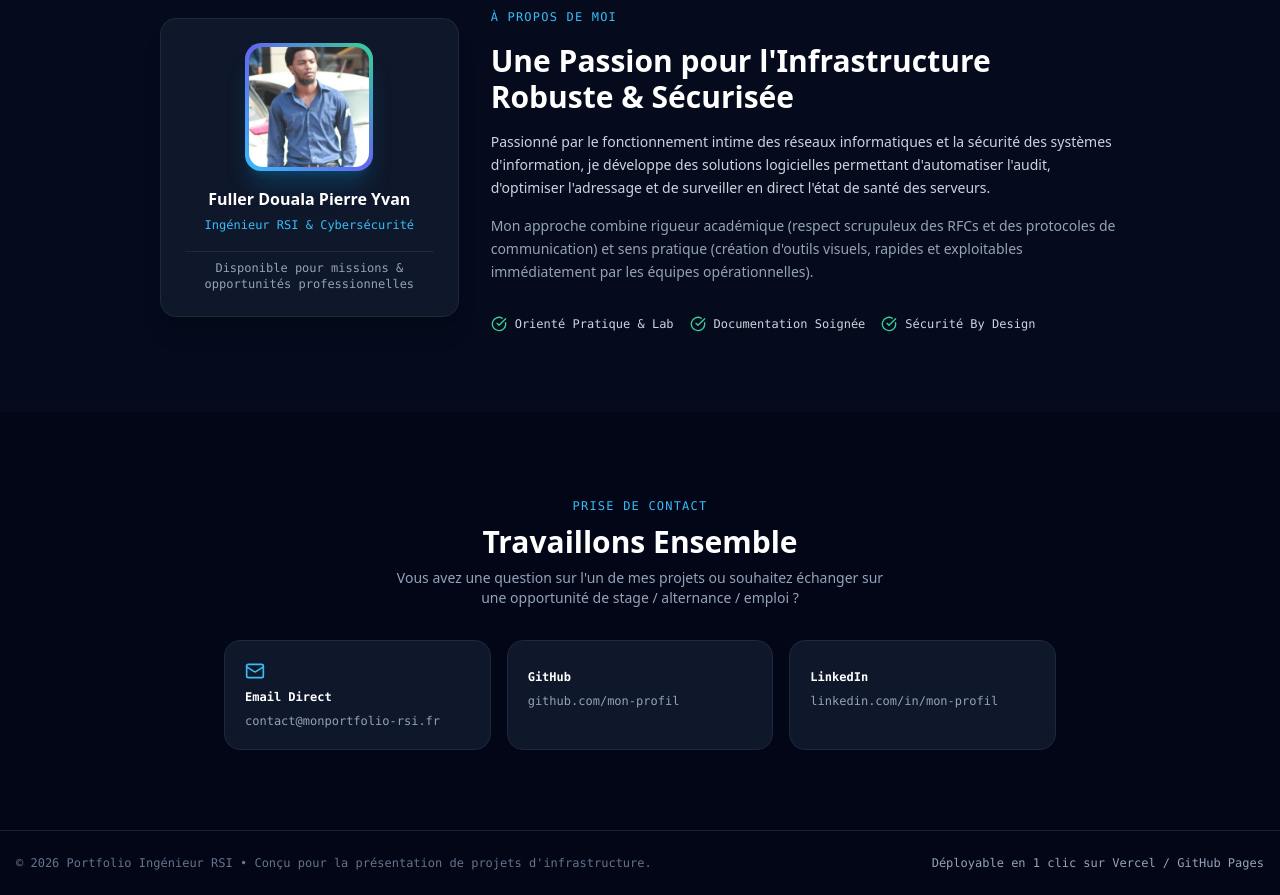
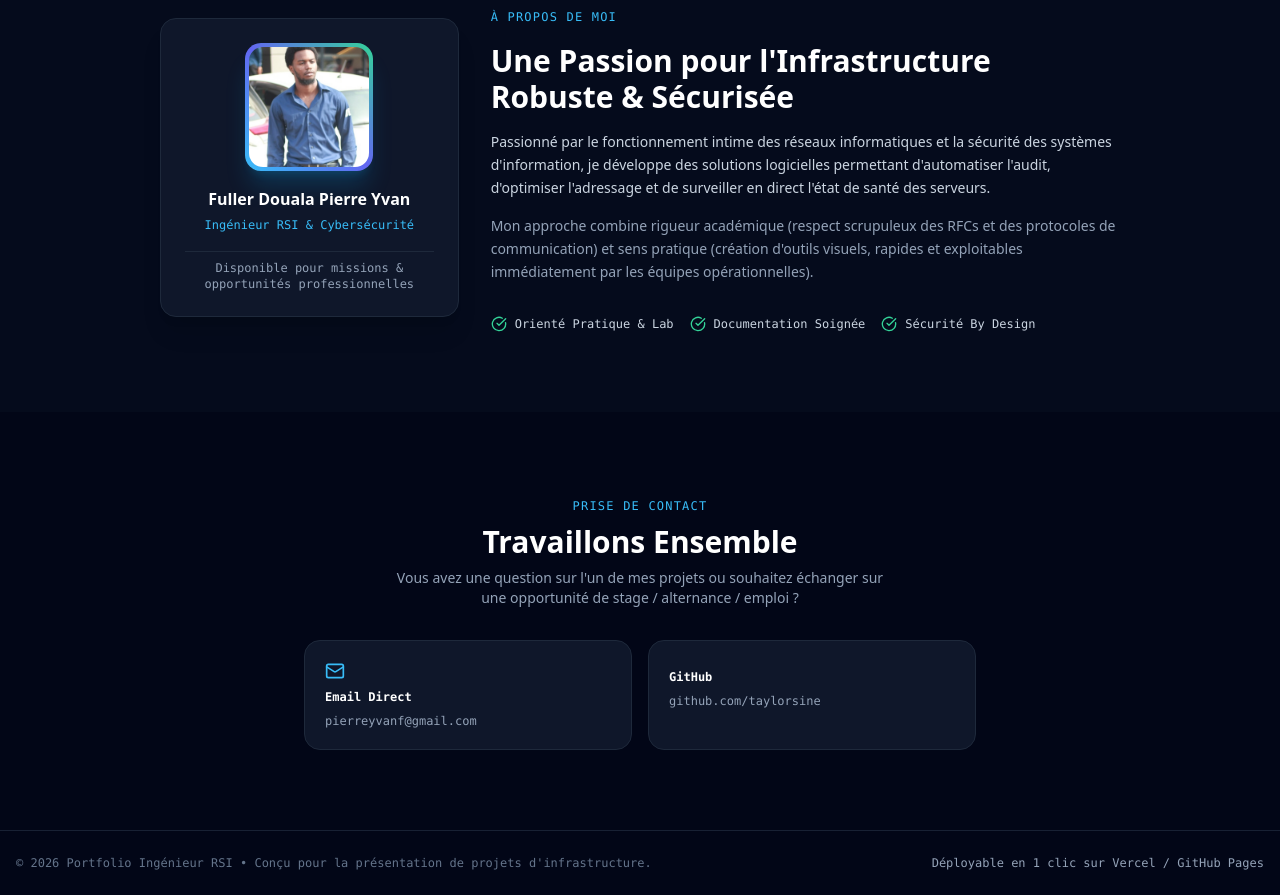
Before and after one commit to Taylorsine/portfolio, a website: page index.html in a window 1280 px wide. Shown: the part 3049-3944 px from the top of the page. Drawn offline with nearby package versions, Linux system fonts and the light colour scheme.

Commit message:
contact: email et github reels, suppression linkedin

```diff
--- a/index.html
+++ b/index.html
@@ -527,23 +527,17 @@
     </div>
 
     <!-- Contact Cards Grid -->
-    <div class="grid grid-cols-1 sm:grid-cols-3 gap-4 text-left font-mono text-xs">
+    <div class="grid grid-cols-1 sm:grid-cols-2 gap-4 text-left font-mono text-xs max-w-2xl mx-auto">
       <div class="p-5 rounded-2xl bg-slate-900 border border-slate-800 space-y-2">
         <i data-lucide="mail" class="w-5 h-5 text-sky-400"></i>
         <div class="font-bold text-white">Email Direct</div>
-        <a href="mailto:contact@monportfolio-rsi.fr" class="text-slate-400 hover:text-sky-400 truncate block">contact@monportfolio-rsi.fr</a>
+        <a href="mailto:pierreyvanf@gmail.com" class="text-slate-400 hover:text-sky-400 truncate block">pierreyvanf@gmail.com</a>
       </div>
 
       <div class="p-5 rounded-2xl bg-slate-900 border border-slate-800 space-y-2">
         <i data-lucide="github" class="w-5 h-5 text-emerald-400"></i>
         <div class="font-bold text-white">GitHub</div>
-        <a href="https://github.com" target="_blank" class="text-slate-400 hover:text-emerald-400 truncate block">github.com/mon-profil</a>
-      </div>
-
-      <div class="p-5 rounded-2xl bg-slate-900 border border-slate-800 space-y-2">
-        <i data-lucide="linkedin" class="w-5 h-5 text-indigo-400"></i>
-        <div class="font-bold text-white">LinkedIn</div>
-        <a href="https://linkedin.com" target="_blank" class="text-slate-400 hover:text-indigo-400 truncate block">linkedin.com/in/mon-profil</a>
+        <a href="https://github.com/taylorsine" target="_blank" class="text-slate-400 hover:text-emerald-400 truncate block">github.com/taylorsine</a>
       </div>
     </div>
   </section>
@@ -954,7 +948,7 @@ DevOps   : Node.js, Python, Bash, SSE, Git`, 'text-indigo-300');
           break;
 
         case 'contact':
-          appendCliOutput(`Email : contact@monportfolio-rsi.fr | GitHub : github.com/mon-profil`, 'text-sky-400');
+          appendCliOutput(`Email : pierreyvanf@gmail.com | GitHub : github.com/taylorsine`, 'text-sky-400');
           break;
 
         case 'clear':
```
